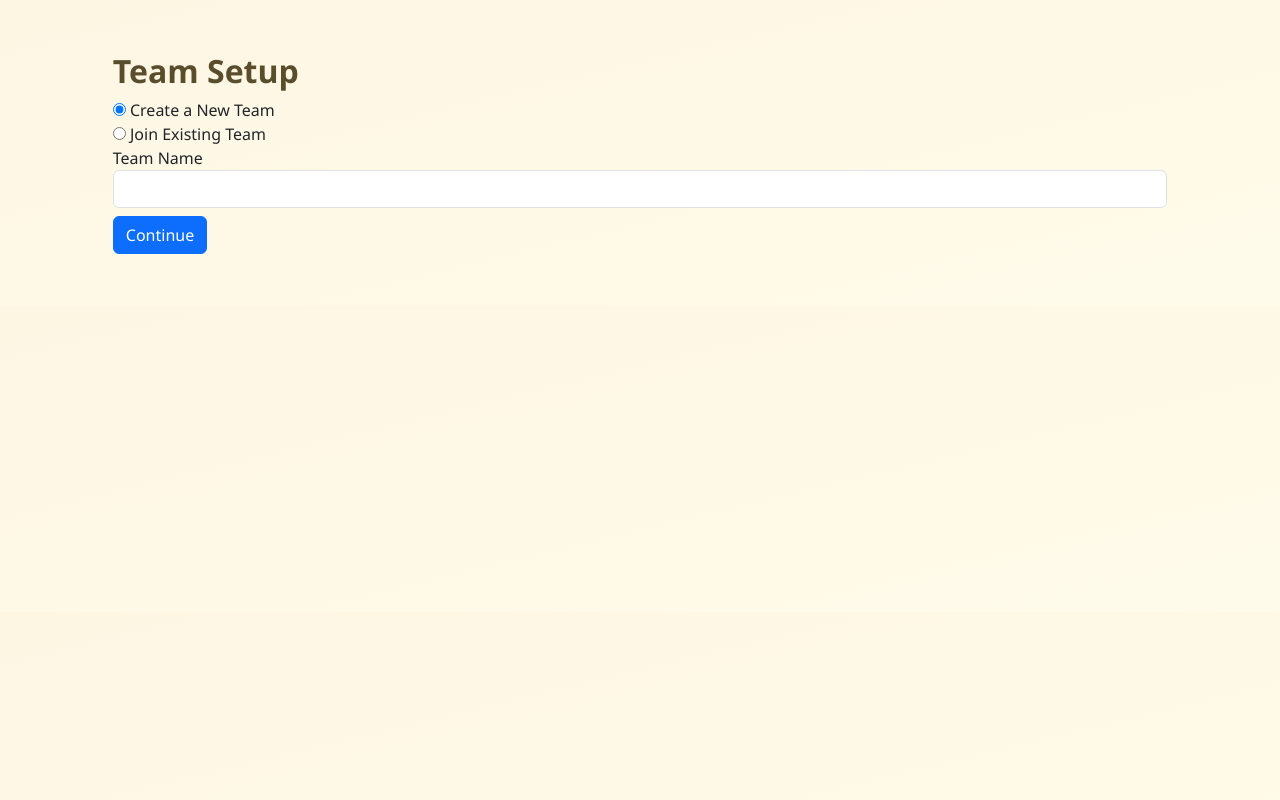
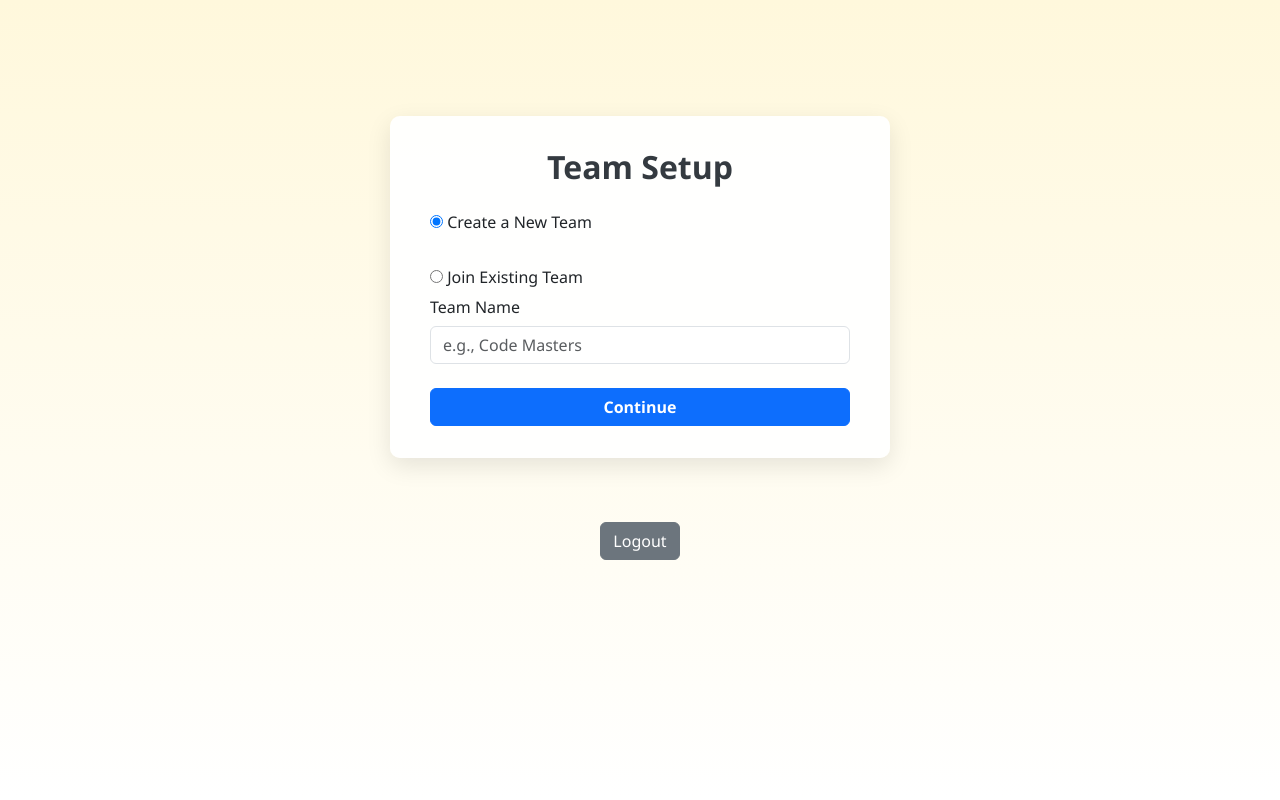
Before and after one commit to SincereSaksham/PulseCheck-MVP, a Flask app: template PulseCheck/templates/onboarding.html in a window 1280 px wide. Run offline with Flask 3, Linux system fonts and the light colour scheme; the template is opened without the code that fills it, so the values that code supplies are empty.

Commit message:
onboarding.html

```diff
--- a/PulseCheck/templates/onboarding.html
+++ b/PulseCheck/templates/onboarding.html
@@ -1,5 +1,43 @@
 {% extends 'layout.html' %}
 {% block content %}
+<style>
+  body {
+    background: linear-gradient(to bottom, #fff8dc, #ffffff); /* Light golden to white */
+    min-height: 100vh;
+  }
+
+  .onboarding-container {
+    max-width: 500px;
+    margin: 4rem auto;
+    background-color: rgba(255, 255, 255, 0.95);
+    border-radius: 10px;
+    padding: 2rem 2.5rem;
+    box-shadow: 0 8px 24px rgba(0, 0, 0, 0.1);
+  }
+
+  .onboarding-container h2 {
+    text-align: center;
+    margin-bottom: 1.5rem;
+    color: #343a40;
+  }
+
+  .form-group label {
+    font-weight: 500;
+    margin-bottom: 0.4rem;
+    display: block;
+  }
+
+  .form-control {
+    margin-bottom: 1rem;
+  }
+
+  .btn-primary {
+    width: 100%;
+    font-weight: bold;
+  }
+</style>
+
+<div class="onboarding-container">
   <h2>Team Setup</h2>
   <form method="post">
     <div class="form-group">
@@ -9,16 +47,17 @@
 
     <div id="create-team" class="form-group">
       <label>Team Name</label>
-    <input type="text" name="team_name" class="form-control">
+      <input type="text" name="team_name" class="form-control" placeholder="e.g., Code Masters">
     </div>
 
     <div id="join-team" class="form-group" style="display:none;">
       <label>Invite Code</label>
-    <input type="text" name="invite_code" class="form-control">
+      <input type="text" name="invite_code" class="form-control" placeholder="e.g., X7YZ12">
     </div>
 
     <button class="btn btn-primary mt-2" type="submit">Continue</button>
   </form>
+</div>
 
 <script>
 document.querySelectorAll('input[name="choice"]').forEach(radio => {
@@ -28,4 +67,9 @@
     });
 });
 </script>
+
+<div class="d-flex justify-content-center mt-5 mb-4">
+  <a href="{{ url_for('logout') }}" class="btn btn-secondary">Logout</a>
+</div>
+
 {% endblock %}
```
Lines whose indentation alone changed are shown as unchanged.
